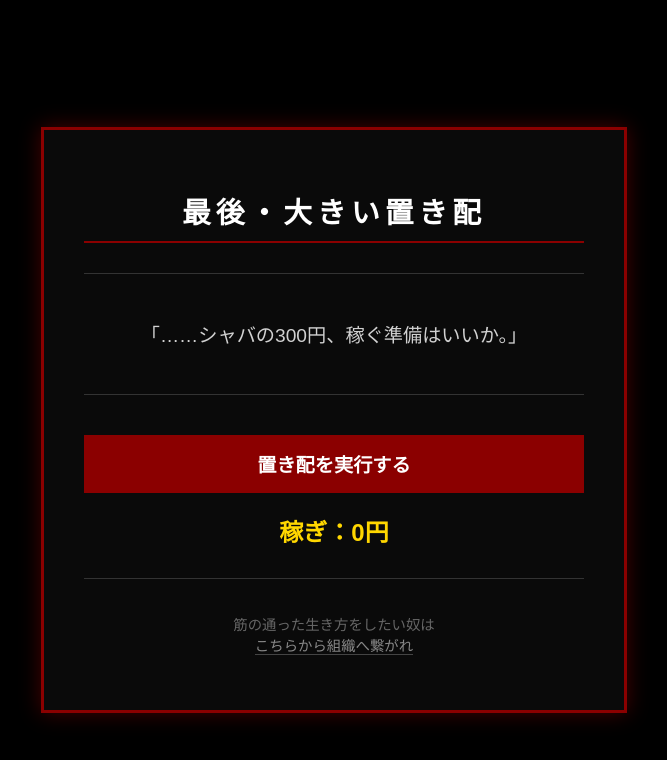
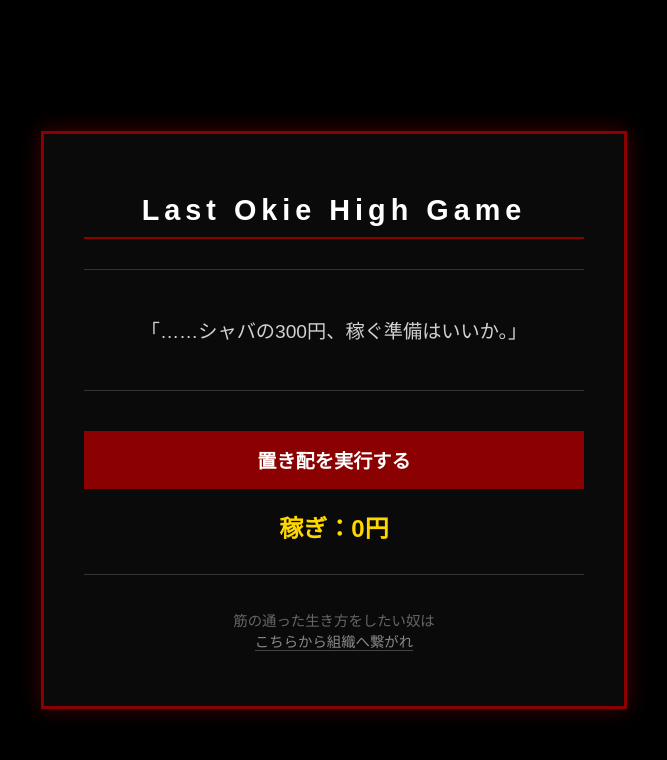
Before and after one commit to keikamotushige-hub/okii-pai-puzzle, a plain HTML site: page index.html in a window 1280 px wide. Shown: the whole page, without its empty margins (306-973 px from the left). Drawn offline with Linux system fonts and the light colour scheme.

Commit message:
Rename game to Last Okie High Game.
Co-authored-by: Cursor <cursoragent@cursor.com>

```diff
--- a/index.html
+++ b/index.html
@@ -3,7 +3,7 @@
 <head>
     <meta charset="UTF-8">
     <meta name="viewport" content="width=device-width, initial-scale=1.0">
-    <title>最後・大きい置き配</title>
+    <title>Last Okie High Game</title>
     <style>
         body {
             background: #000;
@@ -38,7 +38,7 @@
 </head>
 <body>
     <div class="container">
-        <h1>最後・大きい置き配</h1>
+        <h1>Last Okie High Game</h1>
         <div id="display-area">「……シャバの300円、稼ぐ準備はいいか。」</div>
         <button class="btn" id="actionBtn" onclick="gameLogic()">置き配を実行する</button>
         <div id="score">稼ぎ：0円</div>
```
Also changed, not shown: 1 other file.
